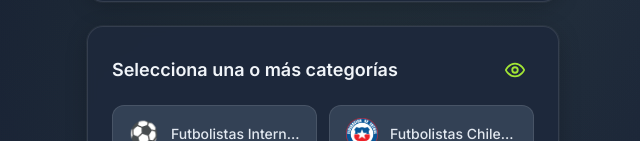
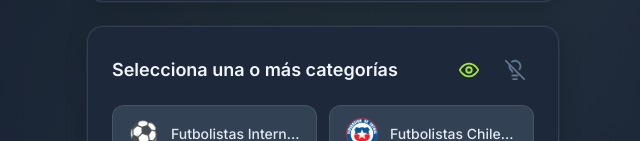
Before and after one commit to irodriguezyanine/impostor, a Next.js app: page / in a window 1280 px wide. Shown: the part 648-789 px from the top of the page, without its empty margins (317-957 px from the left). Built offline with nearby package versions, Linux system fonts and the light colour scheme; no server answers.

Commit message:
Add hints toggle feature in CategorySelector and update translations in i18n.ts for enhanced multilingual support. Include new keys for enabling and disabling hints across multiple languages.

```diff
--- a/src/components/CategorySelector.tsx
+++ b/src/components/CategorySelector.tsx
@@ -2,7 +2,7 @@
 
 import React, { useState, useRef, useCallback, useEffect } from "react";
 import { motion } from "framer-motion";
-import { Eye, EyeOff } from "lucide-react";
+import { Eye, EyeOff, Lightbulb, LightbulbOff } from "lucide-react";
 import type { Category } from "@/data/categories";
 import { CATEGORIES } from "@/data/categories";
 import { useGame } from "@/context/GameContext";
@@ -21,6 +21,8 @@ export function CategorySelector() {
     toggleCategory,
     categoryVisibility,
     toggleCategoryVisibility,
+    hintsEnabled,
+    toggleHints,
   } = useGame();
   const t = useTranslations();
   const [tooltipCategory, setTooltipCategory] = useState<string | null>(null);
@@ -69,6 +71,23 @@ export function CategorySelector() {
             <Eye size={22} strokeWidth={2} />
           ) : (
             <EyeOff size={22} />
+          )}
+        </motion.button>
+        <motion.button
+          type="button"
+          onClick={toggleHints}
+          whileTap={{ scale: 0.95 }}
+          title={hintsEnabled ? t.disableHints : t.enableHints}
+          className={`p-2 rounded-lg transition-colors ${
+            hintsEnabled
+              ? "text-primary hover:bg-primary/20"
+              : "text-slate-500 hover:bg-slate-500/20 hover:text-slate-400"
+          }`}
+        >
+          {hintsEnabled ? (
+            <Lightbulb size={22} strokeWidth={2} />
+          ) : (
+            <LightbulbOff size={22} />
           )}
         </motion.button>
       </div>
--- a/src/lib/i18n.ts
+++ b/src/lib/i18n.ts
@@ -34,6 +34,9 @@ export type Translations = {
   categorySelection: string;
   showCategory: string;
   hideCategory: string;
+  enableHints: string;
+  disableHints: string;
+  impostorHintLabel: string;
   categoryLabel: string;
   categoriesLabel: string;
   categorySecret: string;
@@ -93,6 +96,9 @@ export const TRANSLATIONS: Record<Locale, Translations> = {
     categorySelection: "Selecciona una o más categorías",
     showCategory: "Ver categoría",
     hideCategory: "No ver categoría",
+    enableHints: "Activar pistas",
+    disableHints: "Desactivar pistas",
+    impostorHintLabel: "Pista:",
     categoryLabel: "Categoría",
     categoriesLabel: "Categorías",
     categorySecret: "Secreta",
@@ -165,6 +171,9 @@ export const TRANSLATIONS: Record<Locale, Translations> = {
     categorySelection: "Select one or more categories",
     showCategory: "Show category",
     hideCategory: "Hide category",
+    enableHints: "Enable hints",
+    disableHints: "Disable hints",
+    impostorHintLabel: "Hint:",
     categoryLabel: "Category",
     categoriesLabel: "Categories",
     categorySecret: "Secret",
@@ -237,6 +246,9 @@ export const TRANSLATIONS: Record<Locale, Translations> = {
     categorySelection: "Selecione uma ou mais categorias",
     showCategory: "Ver categoria",
     hideCategory: "Não ver categoria",
+    enableHints: "Ativar pistas",
+    disableHints: "Desativar pistas",
+    impostorHintLabel: "Dica:",
     categoryLabel: "Categoria",
     categoriesLabel: "Categorias",
     categorySecret: "Secreta",
@@ -309,6 +321,9 @@ export const TRANSLATIONS: Record<Locale, Translations> = {
     categorySelection: "Seleziona una o più categorie",
     showCategory: "Mostra categoria",
     hideCategory: "Nascondi categoria",
+    enableHints: "Attiva indizi",
+    disableHints: "Disattiva indizi",
+    impostorHintLabel: "Indizio:",
     categoryLabel: "Categoria",
     categoriesLabel: "Categorie",
     categorySecret: "Segreta",
@@ -381,6 +396,9 @@ export const TRANSLATIONS: Record<Locale, Translations> = {
     categorySelection: "Sélectionnez une ou plusieurs catégories",
     showCategory: "Voir la catégorie",
     hideCategory: "Masquer la catégorie",
+    enableHints: "Activer les indices",
+    disableHints: "Désactiver les indices",
+    impostorHintLabel: "Indice :",
     categoryLabel: "Catégorie",
     categoriesLabel: "Catégories",
     categorySecret: "Secrète",
```
